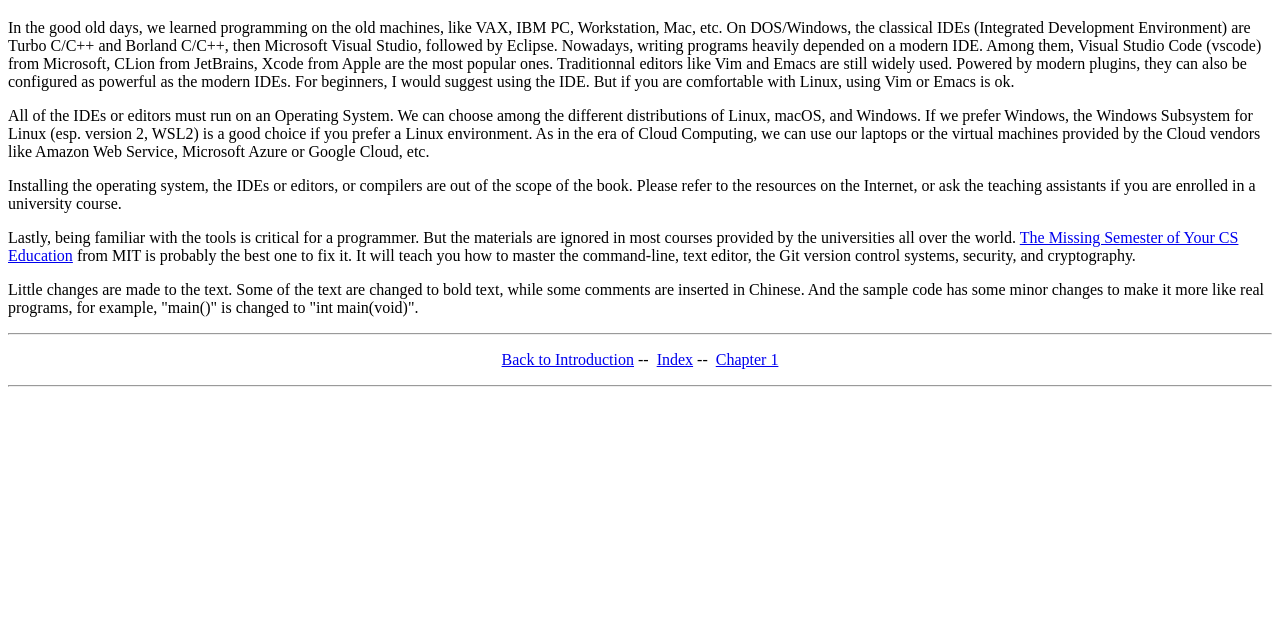
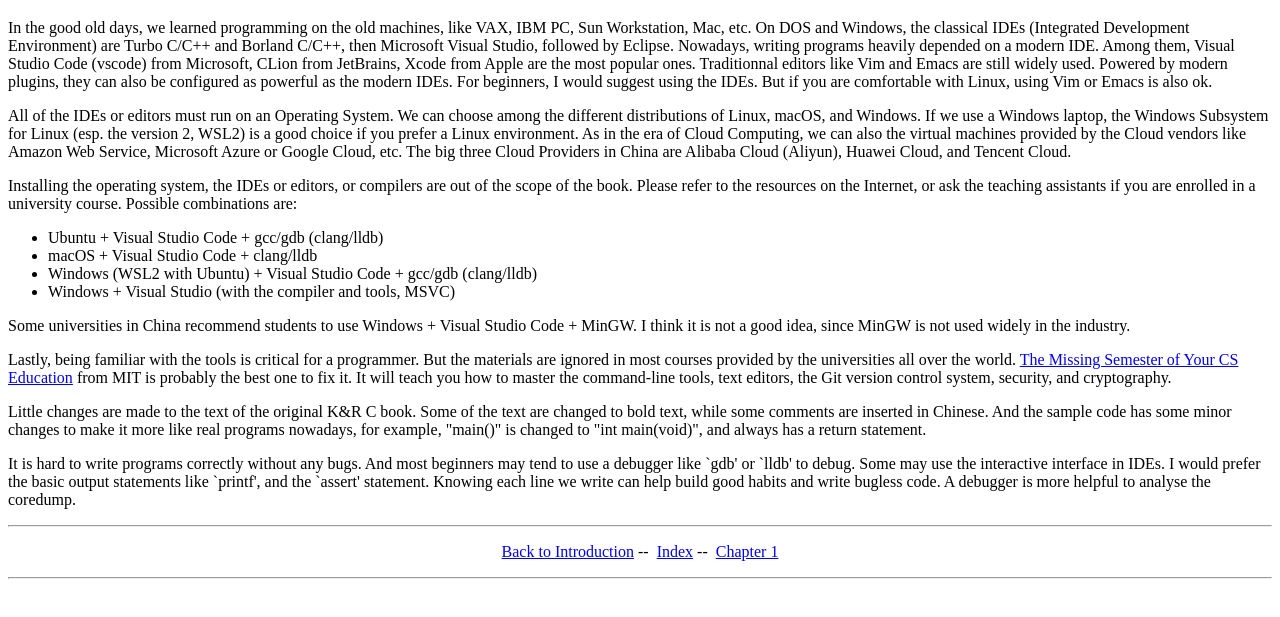
Before and after one commit to zedware/homepage, a plain HTML site: page code/tcpl/guide.html in a window 1280 px wide. Shown: the part 123-740 px from the top of the page. Drawn offline with Linux system fonts and the light colour scheme.

Commit message:
Add TCPL Q&A

```diff
--- a/code/tcpl/guide.html
+++ b/code/tcpl/guide.html
@@ -21,36 +21,56 @@
 <h1>A Guide to the Students</h1>
 <p>
 In the good old days, we learned programming on the old machines,
-like VAX, IBM PC, Workstation, Mac, etc. On DOS/Windows, the classical
+like VAX, IBM PC, Sun Workstation, Mac, etc. On DOS and Windows, the classical
 IDEs (Integrated Development Environment) are Turbo C/C++ and Borland C/C++, then
 Microsoft Visual Studio, followed by Eclipse. Nowadays, writing programs
 heavily depended on a modern IDE. Among them, Visual Studio Code
 (vscode) from Microsoft, CLion from JetBrains, Xcode from Apple are the
 most popular ones.  Traditionnal editors like Vim and Emacs are still widely
 used. Powered by modern plugins, they can also be configured as powerful as
-the modern IDEs. For beginners, I would suggest using the IDE. But if you
-are comfortable with Linux, using Vim or Emacs is ok.
+the modern IDEs. For beginners, I would suggest using the IDEs. But if you
+are comfortable with Linux, using Vim or Emacs is also ok.
 <p>
 All of the IDEs or editors must run on an Operating System. We can choose
-among the different distributions of Linux, macOS, and Windows. If we prefer
-Windows, the Windows Subsystem for Linux (esp. version 2, WSL2) is a good choice
-if you prefer a Linux environment. As in the era of Cloud Computing,
-we can use our laptops or the virtual machines provided by the Cloud vendors
-like Amazon Web Service, Microsoft Azure or Google Cloud, etc.
+among the different distributions of Linux, macOS, and Windows. If we use a
+Windows laptop, the Windows Subsystem for Linux (esp. the version 2, WSL2) is
+a good choice if you prefer a Linux environment. As in the era of Cloud Computing,
+we can also the virtual machines provided by the Cloud vendors like Amazon Web Service,
+Microsoft Azure or Google Cloud, etc. The big three Cloud Providers in China are
+Alibaba Cloud (Aliyun), Huawei Cloud, and Tencent Cloud.
 <p>
 Installing the operating system, the IDEs or editors, or compilers are out of the
 scope of the book. Please refer to the resources on the Internet, or ask the
-teaching assistants if you are enrolled in a university course.
+teaching assistants if you are enrolled in a university course. Possible combinations are:
+<ul>
+<li>Ubuntu + Visual Studio Code + gcc/gdb (clang/lldb)</li>
+<li>macOS + Visual Studio Code + clang/lldb</li>
+<li>Windows (WSL2 with Ubuntu) + Visual Studio Code + gcc/gdb (clang/lldb)</li>
+<li>Windows + Visual Studio (with the compiler and tools, MSVC)</li>
+</ul>
+<p>
+Some universities in China recommend students to use Windows + Visual Studio Code + MinGW.
+I think it is not a good idea, since MinGW is not used widely in the industry.
+</p>
 <p>
 Lastly, being familiar with the tools is critical for a programmer. But the materials
 are ignored in most courses provided by the universities all over the world.
 <a href="https://missing.csail.mit.edu">The Missing Semester of Your CS Education</a>
 from MIT is probably the best one to fix it. It will teach you how to master the
-command-line, text editor, the Git version control systems, security, and cryptography.
+command-line tools, text editors, the Git version control system, security, and cryptography.
 <p>
-Little changes are made to the text. Some of the text are changed to bold text, while
-some comments are inserted in Chinese. And the sample code has some minor changes to
-make it more like real programs, for example, "main()" is changed to "int main(void)".
+Little changes are made to the text of the original K&R C book. Some of the text are
+changed to bold text, while some comments are inserted in Chinese. And the sample code
+has some minor changes to make it more like real programs nowadays, for example, "main()" is changed
+to "int main(void)", and always has a return statement.
+</p>
+<p>
+It is hard to write programs correctly without any bugs. And most beginners may tend to
+use a debugger like `gdb' or `lldb' to debug. Some may use the interactive interface in
+IDEs. I would prefer the basic output statements like `printf', and the `assert' statement.
+Knowing each line we write can help build good habits and write bugless code. A debugger
+is more helpful to analyse the coredump.
+</p>
 <hr>
 <p align="center">
 <a href="intro.html">Back to Introduction</a>&nbsp;--&nbsp;
```
Also changed, not shown: code/tcpl/chapter1.html (+15 -13 lines), code/tcpl/index.html (+5 -2 lines), code/tcpl/template.html (added, +80 -0 lines), 2 other files.
